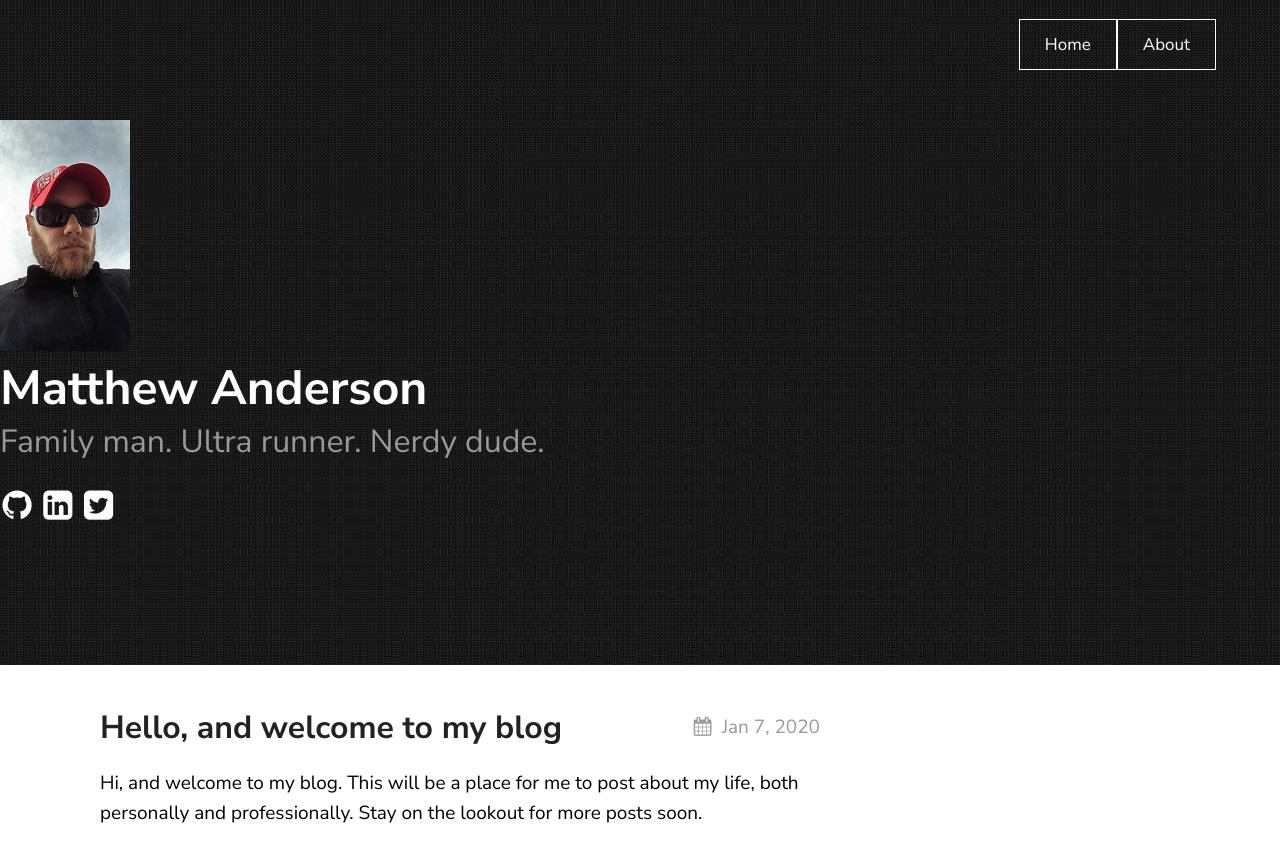
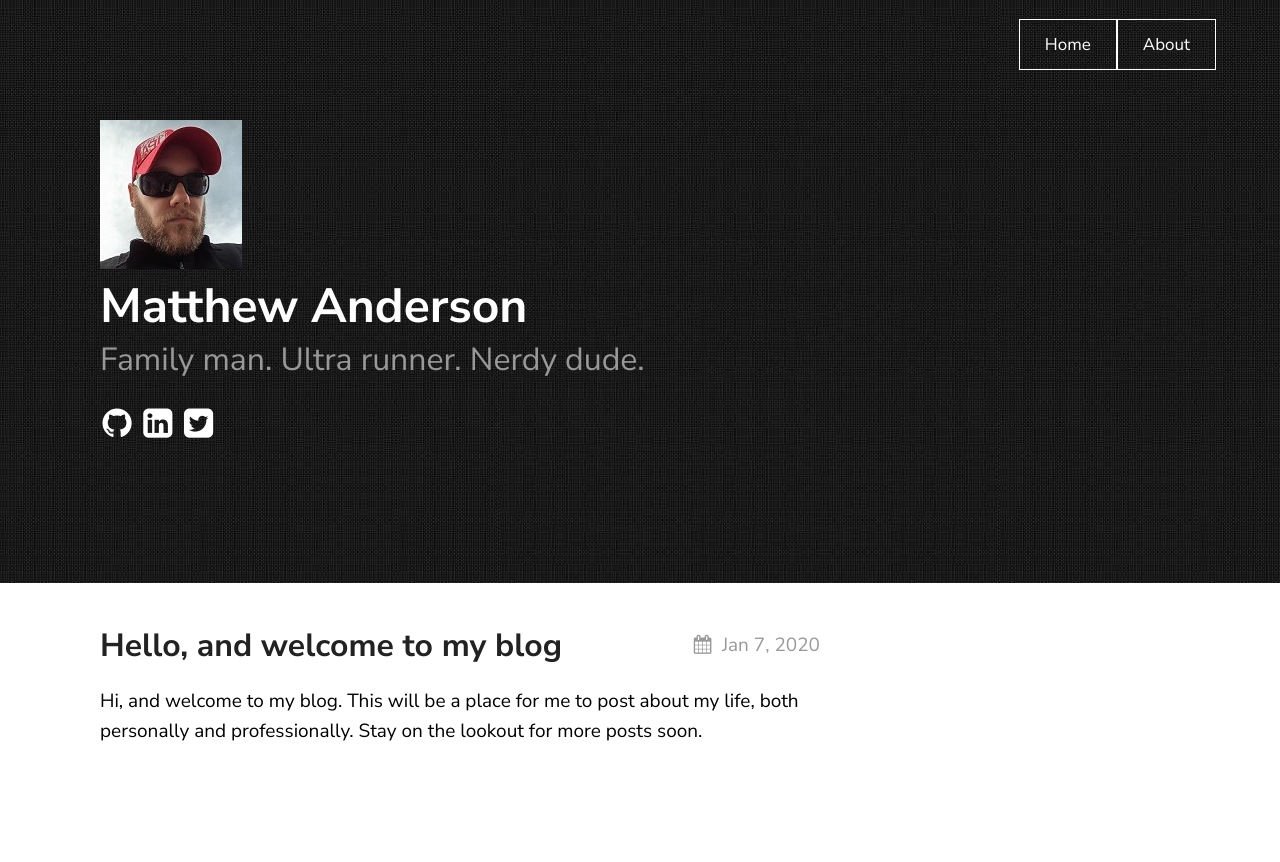
Before and after one commit to samarsault/texture, a Jekyll site: the page built from index.md, in a window 1280 px wide. Shown: the top 862 px of the page. Built offline with Jekyll 4.4.1, drawn with Linux system fonts in a browser that asks for light colours.

Commit message:
Updated picture.

```diff
--- a/_includes/page_header.html
+++ b/_includes/page_header.html
@@ -1,6 +1,5 @@
-<div class="split left">
-	<div class="centered">
-	  <img src="{{ site.baseurl }}/assets/photos/bio-photo.jpg" class="user-image" alt="My photo">
+<div class="container">
+	<img src="{{ site.baseurl }}/assets/photos/bio-photo.jpg" class="user-image" alt="{{ site.texture.title }}">
 	<h1>{{ site.texture.title }}</h1>
 	<h2>{{ site.texture.tagline }}</h2>
 	<ul class="social">
@@ -15,4 +14,3 @@
 		{%- endif -%}
 	</ul>
 </div>
-  </div>
```
Also changed, not shown: assets/photos/bio-photo.jpg. Lines whose indentation alone changed are shown as unchanged.
